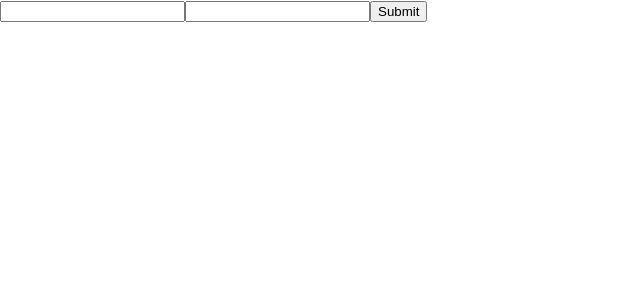
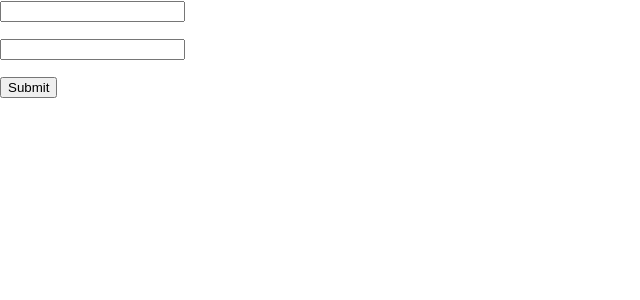
Before and after one commit to Y-2G/react-hook-form-tutorial, a React (Create React App) app: page / in a window 1280 px wide. Shown: the top 300 px of the page, without its empty margins (0-640 px from the left). Built offline with nearby package versions, Linux system fonts and the light colour scheme.

Commit message:
finished section6

```diff
--- a/package.json
+++ b/package.json
@@ -3,6 +3,7 @@
   "version": "0.1.0",
   "private": true,
   "dependencies": {
+    "@hookform/resolvers": "^1.3.5",
     "@material-ui/core": "^4.11.3",
     "@testing-library/jest-dom": "^5.11.4",
     "@testing-library/react": "^11.1.0",
@@ -19,7 +20,8 @@
     "react-scripts": "4.0.3",
     "react-select": "^4.2.1",
     "typescript": "^4.1.2",
-    "web-vitals": "^1.0.1"
+    "web-vitals": "^1.0.1",
+    "yup": "^0.32.9"
   },
   "scripts": {
     "start": "react-scripts start",
--- a/src/App.tsx
+++ b/src/App.tsx
@@ -1,17 +1,27 @@
 import React from "react";
+import * as yup from "yup";
+import { yupResolver } from "@hookform/resolvers/yup";
 import { useForm } from "react-hook-form";
 
+const schema = yup.object().shape({
+  firstName: yup.string().required(),
+  age: yup.number().positive().integer().required(),
+});
 
 const App = () => {
-  const { register, errors, handleSubmit } = useForm();
+  const { register, handleSubmit, errors } = useForm({
+    resolver: yupResolver(schema)
+  });
   const onSubmit = (data: any) => console.log(data);
 
   return (
     <form onSubmit={handleSubmit(onSubmit)}>
-      <input name="firstName" ref={register({ required: true })} />
-      {errors.firstName && "First name is required"}
-      <input name="lastName"  ref={register({ required: true })} />
-      {errors.lastName && "Last name is required"}
+      <input type="text" name="firstName" ref={register} />
+      <p>{errors.firstName?.message}</p>
+
+      <input type="text" name="age" ref={register} />
+      <p>{errors.age?.message}</p>
+
       <input type="submit" />
     </form>
   );
```
Also changed, not shown: 1 other file (tests, documents, lock files or other folders).
